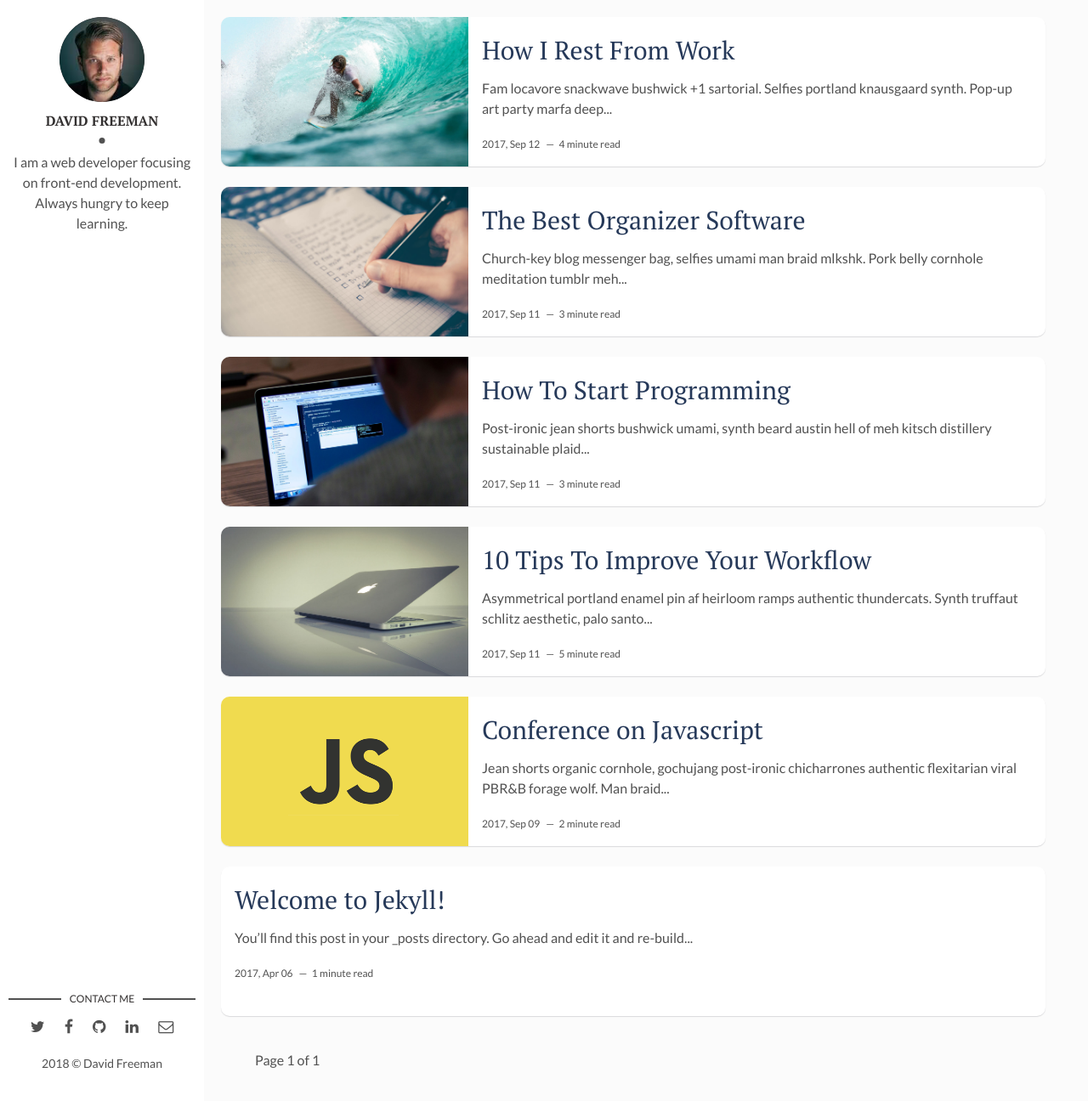
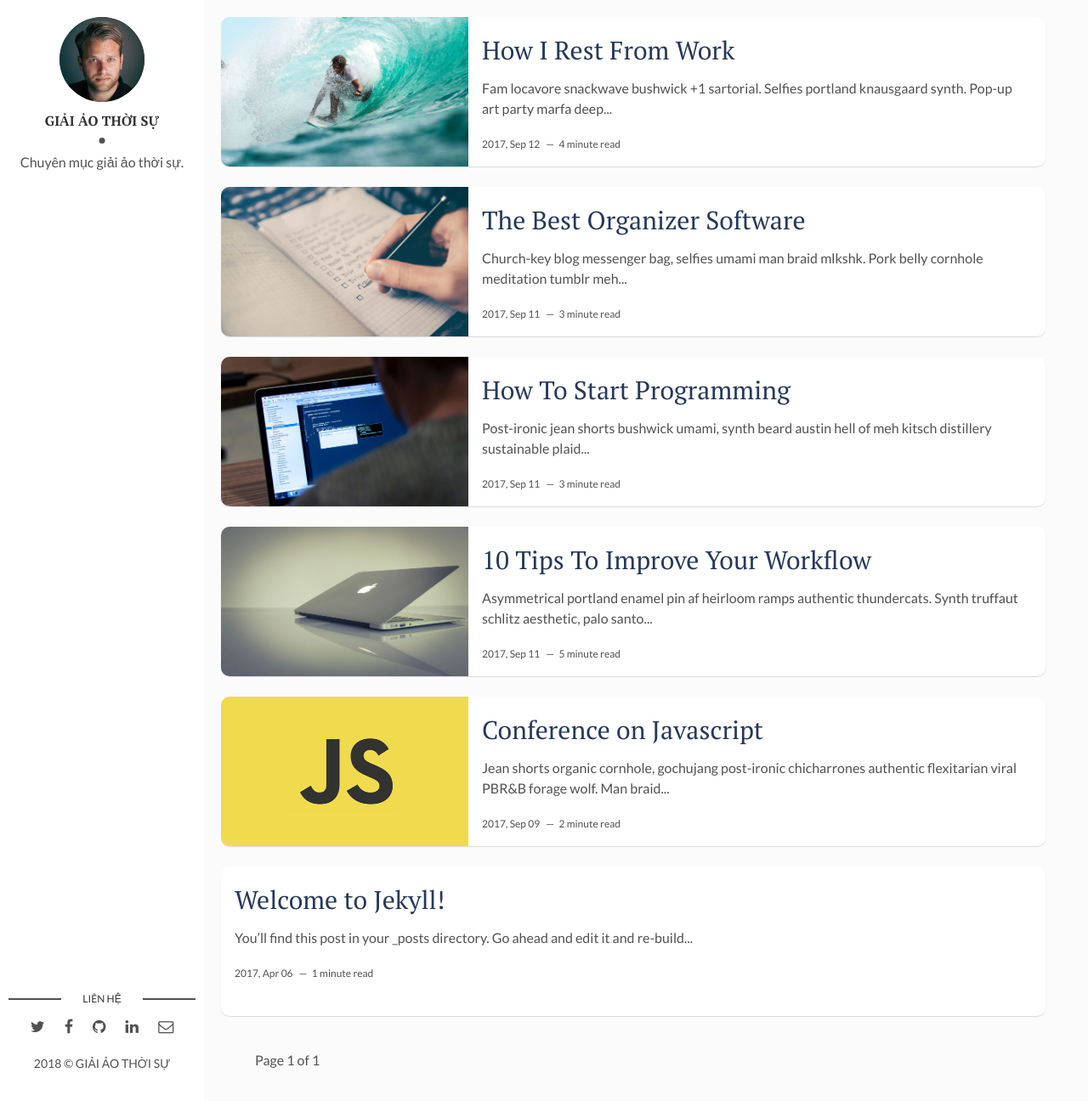
Before and after one commit to giaiaothoisu/giaiaothoisu.github.io, a Jekyll site: the page built from index.html, in a window 1280 px wide and 1296 px high. Shown: the whole window at 85% size. Built offline with Jekyll 4.4.1, drawn with Linux system fonts in a browser that asks for light colours; the list of posts is cut into pages by our own code.

Commit message:
Edit something

```diff
--- a/_config.yml
+++ b/_config.yml
@@ -9,9 +9,9 @@ url: "" # the base hostname & protocol for your site, e.g. http://example.com
 site-twitter: #if your site has a twitter account, enter it here
 
 # Author Settings
-author: David Freeman # add your name
+author: GIẢI ẢO THỜI SỰ # add your name
 author-img: david-freeman.jpg # add your photo
-about-author: I am a web developer focusing on front-end development. Always hungry to keep learning. # add description
+about-author: Chuyên mục giải ảo thời sự. # add description
 social-twitter: # add your Twitter handle
 social-facebook: # add your Facebook handle
 social-github: artemsheludko # add your Github handle
--- a/_layouts/main.html
+++ b/_layouts/main.html
@@ -14,7 +14,7 @@ layout: default
   </header> <!-- End Header -->
   <footer>
     <section class="contact">
-      <h3 class="contact-title">Contact me</h3>
+      <h3 class="contact-title">Liên Hệ</h3>
       <ul>
         {% if site.social-twitter %}
           <li><a href="https://twitter.com/{{ site.social-twitter }}" target="_blank"><i class="fa fa-twitter" aria-hidden="true"></i></a></li>
```
Also changed, not shown: 1 other file.
